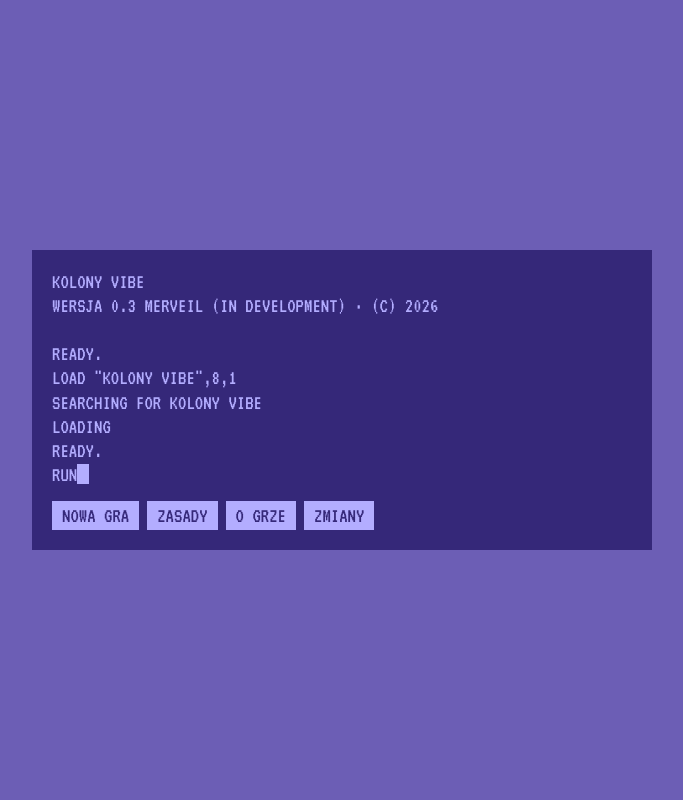
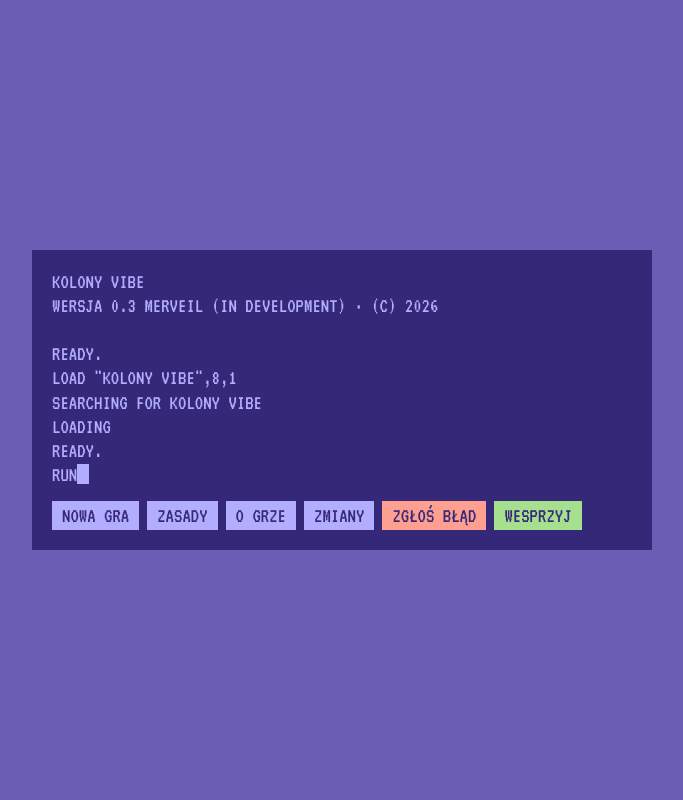
Before and after one commit to socek/kolony-vibe, a Vue app: page / in a window 1280 px wide. Shown: the top 800 px of the page, without its empty margins (298-981 px from the left). Built offline with nearby package versions, Linux system fonts and the light colour scheme.

Commit message:
Add report-a-bug and support buttons to the start screen and menu
Co-Authored-By: Claude Opus 5.5 <noreply@anthropic.com>

```diff
--- /dev/null
+++ b/src/components/LinkButtons.vue
@@ -0,0 +1,12 @@
+<script setup>
+// Przyciski prowadzące poza grę: zgłoszenie błędu i wsparcie autora
+const LINKS = [
+  { n: 'ZGŁOŚ BŁĄD', cls: 'bug', url: 'https://github.com/socek/kolony-vibe/issues/new' },
+  { n: 'WESPRZYJ', cls: 'support', url: 'https://cuplink.to/socek' }
+]
+const open = url => window.open(url, '_blank', 'noopener')
+</script>
+
+<template>
+  <button v-for="x in LINKS" :key="x.cls" :class="x.cls" @click="open(x.url)">{{ x.n }}</button>
+</template>
--- a/src/components/screens/BootScreen.vue
+++ b/src/components/screens/BootScreen.vue
@@ -9,6 +9,7 @@ const shown = ref(0)
 let timer
 onMounted(() => { timer = setInterval(() => { shown.value++; if (shown.value > LINES.length) clearInterval(timer) }, 220) })
 onUnmounted(() => clearInterval(timer))
+import LinkButtons from '../LinkButtons.vue'
 </script>
 
 <template>
@@ -23,6 +24,7 @@ onUnmounted(() => clearInterval(timer))
         <button @click="showScreen('help')">ZASADY</button>
         <button @click="showScreen('about')">O GRZE</button>
         <button @click="showScreen('log')">ZMIANY</button>
+        <LinkButtons />
       </div>
     </template>
   </div>
--- a/src/components/screens/MenuScreen.vue
+++ b/src/components/screens/MenuScreen.vue
@@ -2,6 +2,7 @@
 import { newGame, closeScreen, showScreen } from '../../store.js'
 import { audio } from '../../game/audio.js'
 import { settings } from '../../game/stops.js'
+import LinkButtons from '../LinkButtons.vue'
 </script>
 
 <template>
@@ -16,6 +17,7 @@ import { settings } from '../../game/stops.js'
     <button @click="showScreen('help')">ZASADY</button>
     <button @click="showScreen('about')">O GRZE</button>
     <button @click="showScreen('log')">ZMIANY</button>
+    <LinkButtons />
     <button @click="newGame">NOWA GRA</button>
   </div>
   </div>
--- a/src/game/changelog.js
+++ b/src/game/changelog.js
@@ -9,6 +9,7 @@ export const versionLabel = (upper = false) => {
 export const CHANGELOG = [
   {
     v: '0.3 „Merveil” (in development)', d: 'w przygotowaniu', items: [
+      'Nowe przyciski na ekranie startowym i w menu: ZGŁOŚ BŁĄD (formularz zgłoszenia na GitHubie) i WESPRZYJ (wsparcie autora).',
       'Przycisk WRÓĆ w zasadach, „O grze” i zmianach wraca tam, skąd je otwarto (ekran startowy albo menu), a nie od razu do gry.',
       'Zdolni do pracy: odsetek nie jest już stały (60%). Zmieniają go morale (±10 pkt proc.), szpitale (do +5), nowa technologia Zautomatyzowane żłobki (+5) i epidemie (chorzy przez kilka dni nie pracują). Zakładka PRACA pokazuje, z czego wynika.',
       'Pięć nowych scenariuszy: Planeta Mruczysko (pory roku, fauna, zagrody, myśliwi), Asteroida Tik-Tak (anomalie czasu, cel badawczy: Rozciągacz Doby), Planeta Chlupotka (pływające pole golfowe, sztormy, mało lądu), Stacja Parapet-3 (bez kopalń, rozszczelnienia, Galeria Widokowa) i Glob Kostkolód (wieczna zima, Lód Ceremonialny).',
--- a/src/style.css
+++ b/src/style.css
@@ -16,6 +16,7 @@ h1{font-family:'Press Start 2P',monospace;font-size:17px;color:var(--white);marg
 .tabs{display:flex;flex-wrap:wrap;gap:4px;margin:8px 0 10px}
 button{font-family:'VT323',monospace;font-size:21px;background:var(--text);color:var(--screen);border:0;padding:4px 10px;cursor:pointer;border-radius:0}
 button:hover{background:var(--white)}
+button.bug{background:var(--red)}button.support{background:var(--green)}button.bug:hover,button.support:hover{background:var(--white)}
 button:disabled{opacity:.35;cursor:not-allowed;background:var(--text)}
 .tabs button{background:transparent;color:var(--text);border:2px solid var(--text)}
 .tabs button.on{background:var(--text);color:var(--screen)}
```
Also changed, not shown: 1 other file (tests, documents, lock files or other folders).
